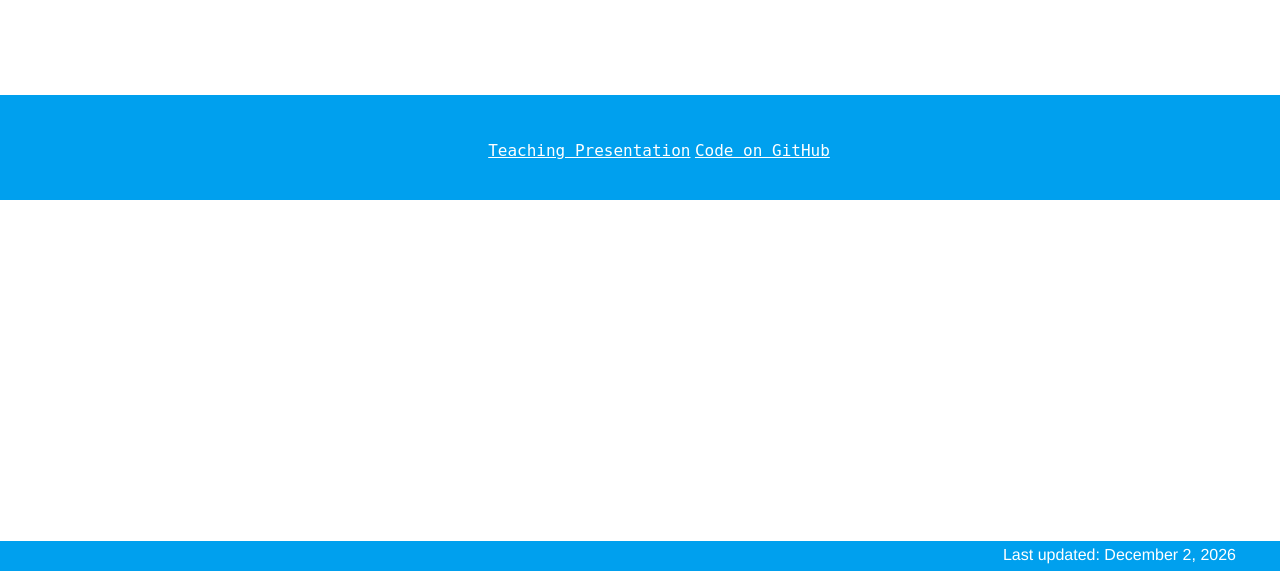
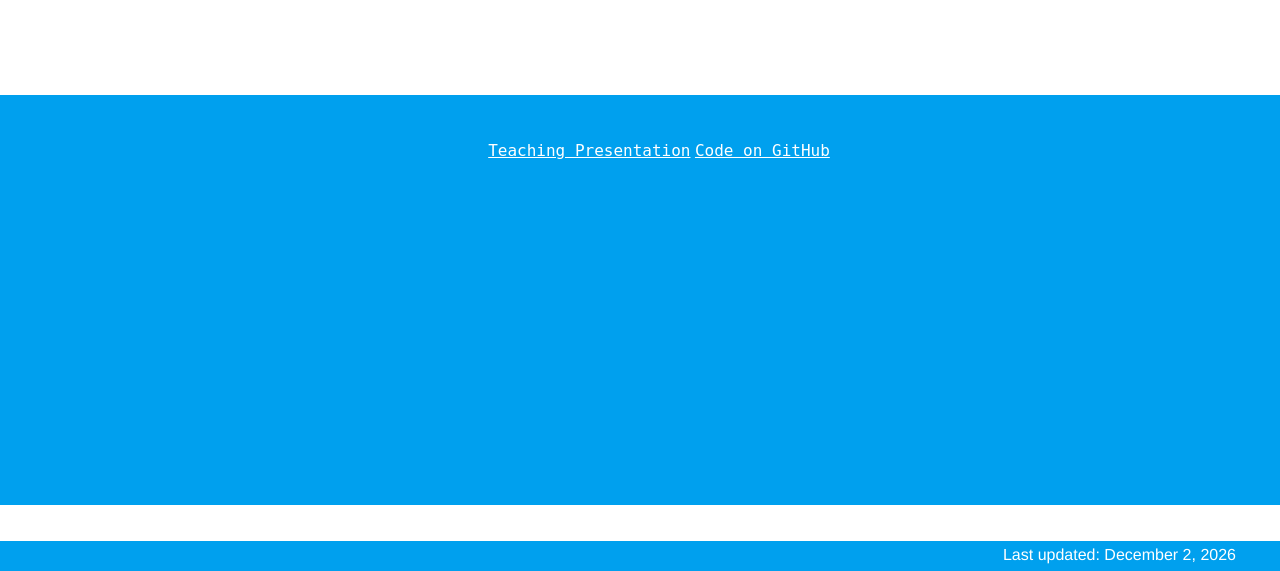
Before and after one commit to zvakanaka/php-class, a PHP site: page /book_apps/pics.php?album=1 in a window 1280 px wide. Shown: the part 229-800 px from the top of the page. Run offline with PHP 8.4, Linux system fonts and the light colour scheme.

Commit message:
Stretchier toes

```diff
--- a/pics.php
+++ b/pics.php
@@ -22,13 +22,13 @@ if ($handle = opendir('../photo')) {
 <!-- lightbox -->
 <div id="light" class="lightbox_fg">
   <img id="lightbox-picture"/>
-</div>
-<div id="fade" class="lightbox_bg" onclick="document.getElementById('light').style.display='none';document.getElementById('fade').style.display='none'">
   <div id="lightbox-sidebar">
     <a href="javascript:void(0)" onclick="document.getElementById('light').style.display='none';document.getElementById('fade').style.display='none'">Close</a>
     <br/><a id="fullsize-link">Full-size</a>
     <br/><a id="set-as-album-thumb">Set as Album Thumb</a>
   </div>
+</div>
+<div id="fade" class="lightbox_bg" onclick="document.getElementById('light').style.display='none';document.getElementById('fade').style.display='none'">
 </div>
 <!-- end lightbox -->
 <article>
--- a/styles/fixie.css
+++ b/styles/fixie.css
@@ -113,7 +113,7 @@ code {
 }
 
 .toes {
-  height: 45px;
+  height: calc(50vh - 50px);
   width: 100%;
   float: left;
   bottom: 25;
--- a/styles/lightbox.css
+++ b/styles/lightbox.css
@@ -30,3 +30,7 @@
   color: white;
   z-index:1003;
 }
+
+#lightbox-sidebar a {
+  color: white;
+}
```
